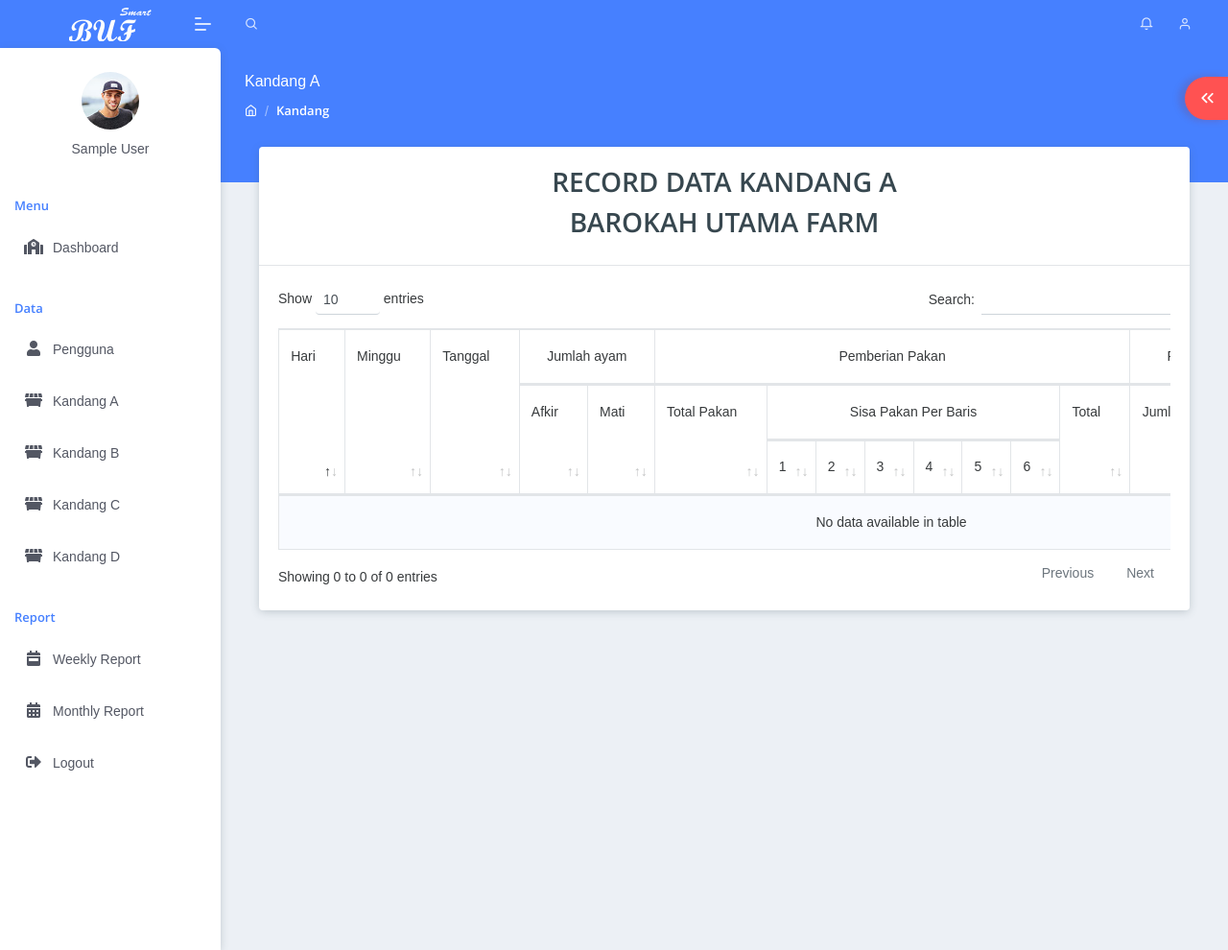
After one commit to zainurroziqin/BUSF-WEB, a PHP site: the page made by websites/RkandangA.php in a window 1280 px wide. The commit adds this page. Shown: the whole page at 96% size. Run offline with PHP 8.4, Linux system fonts and the light colour scheme; the visitor is signed in with stand-in values (Sample User, id 1); data that the repository does not hold is empty; some web fonts are replaced.

Commit message:
BUSF-WEB

```diff
--- /dev/null
+++ b/websites/RkandangA.php
@@ -0,0 +1,135 @@
+<?php
+
+    include 'komponen/starting-pages.php';
+    include 'komponen/sidebar.php';
+    include 'komponen/navbar.php';
+    include '../configs/koneksi.php';
+?>
+<?php
+$kandang_a= query("SELECT * FROM kandang_a")
+ ?>
+<!-- <div class="pcoded-main-container"> -->
+    <section class="pcoded-main-container">
+
+        <div class="pcoded-content">
+            <!-- [ breadcrumb ] start -->
+            <div class="page-header">
+                <div class="page-block">
+                    <div class="row align-items-center">
+                        <div class="col-md-12">
+                            <div class="page-header-title">
+                                <h5 class="m-b-10">Kandang A</h5>
+                            </div>
+                            <ul class="breadcrumb">
+                                <li class="breadcrumb-item"><a href="Dashboard.php"><i class="feather icon-home"></i></a></li>
+                                <li class="breadcrumb-item"><a href="#!">Kandang</a></li>
+                                <!-- <li class="breadcrumb-item"><a href="#!">Basic Initialization</a></li> -->
+                            </ul>
+                        </div>
+                    </div>
+                </div>
+            </div>
+
+            <div class="col-sm-12">
+                <div class="card">
+                    <div class="card-header">
+                        <!-- <h5>Kandang A</h5> --><center>
+                       <h3 >RECORD DATA KANDANG A</h3>
+                       <h3>BAROKAH UTAMA FARM</h3>
+                       </center>
+                    </div>
+                    <div class="card-body">
+                        <div class="dt-responsive table-responsive">
+                            <table id="simpletable" class="table table-striped table-bordered nowrap">
+                                <thead>
+                                 <tr align="center">
+                                     <td rowspan="3">Hari</td>
+                                      <td rowspan="3">Minggu</td>
+                                       <td rowspan="3">Tanggal</td>
+                                        <td colspan="2">Jumlah ayam</td>
+
+                                           <td colspan="8" >Pemberian Pakan</td>
+                                            <td colspan="2">Produksi Telur</td>
+                                      <td colspan="3">Suhu Kandang</td>
+
+                                 </tr>
+                                 <tr align="center">
+
+
+
+                                        <td rowspan="2">Afkir</td>
+                                         <td rowspan="2">Mati</td>
+                                          <td rowspan="2">Total Pakan</td>
+                                           <td colspan="6">Sisa Pakan Per Baris</td>
+
+                                          <td rowspan="2">Total</td>
+                                           <td rowspan="2">Jumlah</td>
+                                            <td rowspan="2">Berat</td>
+                                      <td rowspan="2">Pagi</td>
+                                       <td rowspan="2">Siang</td>
+                                        <td rowspan="2">Sore</td>
+
+                                 </tr>
+                                  <tr align="center">
+
+
+
+
+
+
+
+                                            <td>1</td>
+                                      <td>2</td>
+                                       <td>3</td>
+                                        <td>4</td>
+                                         <td>5</td>
+                                          <td>6</td>
+
+
+
+                                 </tr>
+                                </thead>
+                                <tbody>
+                                <?php $i =1; ?>
+                                <?php $a =1; ?>
+
+                            <?php foreach ($kandang_a as $row ): ?>
+                                <td ><?=$i; ?></td>
+                                 <td ><?=$a; ?></td>
+                                <td><?= date ('d F Y', strtotime ($row["tanggal"])); ?></td>
+                                <td><?= $row["afkir"]; ?></td>
+                                <td><?= $row["mati"]; ?></td>
+                                <td><?= $row["pakan_total"]; ?>kg</td>
+                                <td><?= $row["sisa_1"]; ?></td>
+                                <td><?= $row["sisa_2"]; ?></td>
+                                <td><?= $row["sisa_3"]; ?></td>
+                                <td><?= $row["sisa_4"]; ?></td>
+                                <td><?= $row["sisa_5"]; ?></td>
+                                <td><?= $row["sisa_6"]; ?></td>
+                                <td>Total</td>
+                                <td><?= $row["jumlah_telur"]; ?></td>
+                                <td><?= $row["berat_telur"]; ?></td>
+                                <td><?= $row["suhu_pagi"]; ?></td>
+                                <td><?= $row["suhu_siang"]; ?></td>
+                                <td><?= $row["suhu_sore"]; ?></td>
+
+                                </tr>
+                                <?php $i ++; ?>
+                                  <?php $a ++; ?>
+                            <?php endforeach; ?>
+
+                                </tbody>
+
+                            </table>
+                        </div>
+                    </div>
+                </div>
+            </div>
+        </div>
+    </section>
+
+<!-- </div> -->
+
+<?php
+    include 'komponen/closing-pages.php';
+?>
--- a/websites/komponen/sidebar.php
+++ b/websites/komponen/sidebar.php
@@ -45,7 +45,8 @@ if ( !isset($_SESSION["login"])){
                 <li class="nav-item pcoded-menu-caption">
                     <label>Report</label>
                 </li>
-                <li class="nav-item"><a href="animation.html" class="nav-link "><span class="pcoded-micon"><i class="fas fa-calendar-week"></i></span><span class="pcoded-mtext">Weekly Report</span></a></li>
+                <li class="nav-item"><a href="animation.html" class="nav-link "><span class="pcoded-micon"><i class="fas fa-calendar-week"></i></span><span class="pcoded-mtext">Weekly Report</span></a>
+                </li>
                 <li class="nav-item"><a href="animation.html" class="nav-link "><span class="pcoded-micon"><i class="fas fa-calendar-alt"></i></span><span class="pcoded-mtext">Monthly Report</span></a></li>
                 <li class="nav-item"><a href="Logout.php" class="nav-link "><span class="pcoded-micon"><i class="fas fa-fw fa-sign-out-alt"></i></span><span class="pcoded-mtext">Logout</span></a></li>
             </ul>
```
